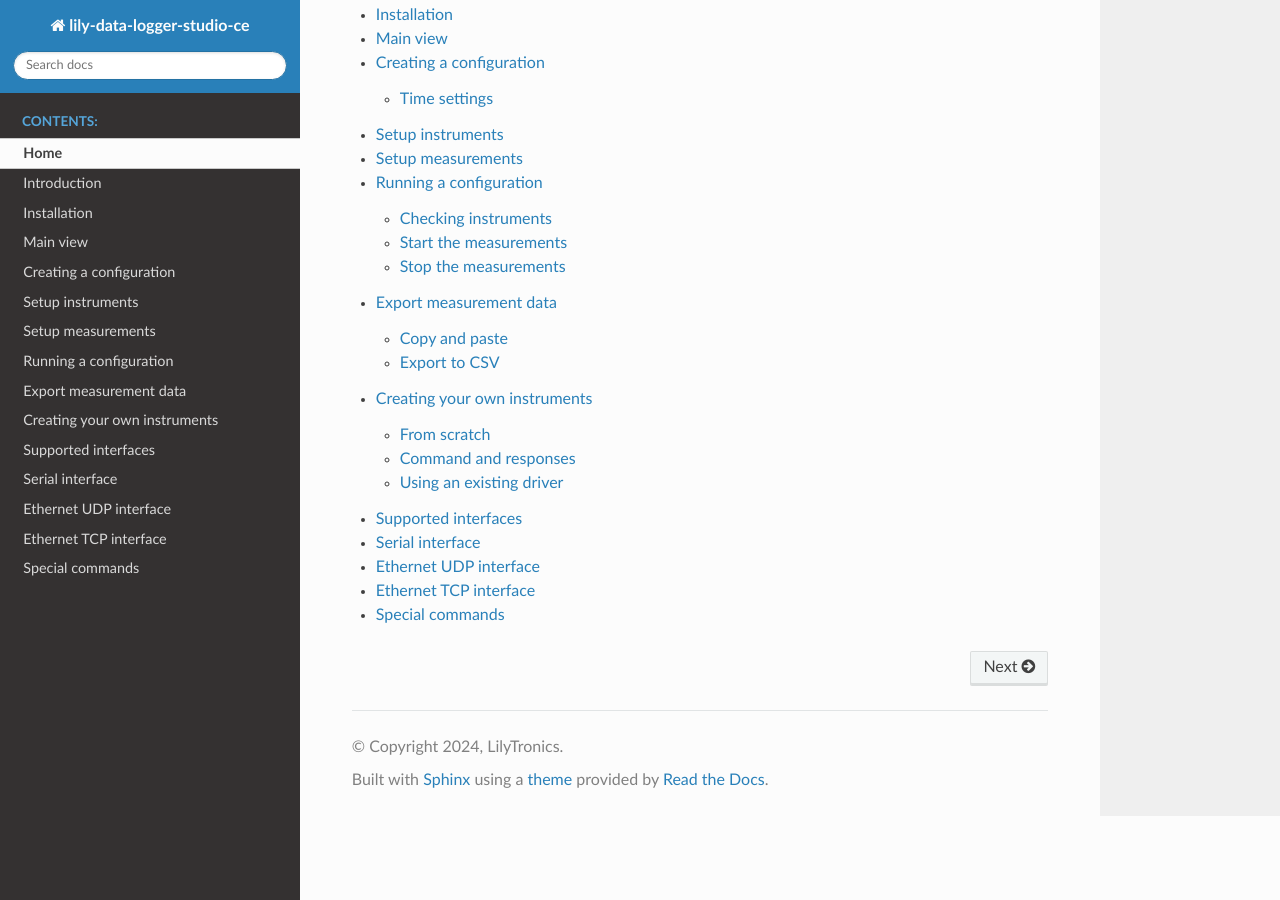
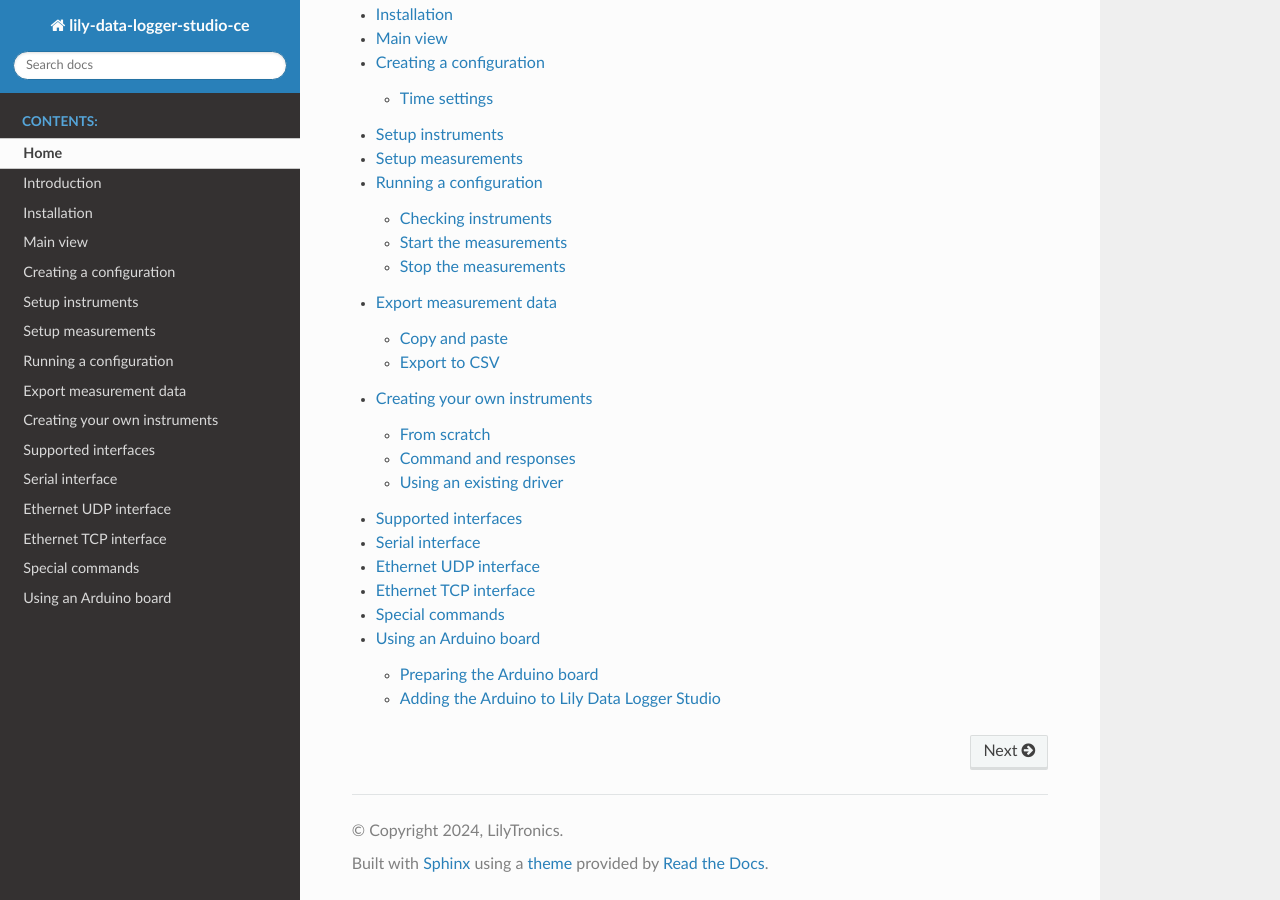
Before and after one commit to LilyTronics/lily_data_logger_software, a Sphinx documentation site: the page built from docs/index.rst, in a window 1280 px wide and 900 px high, scrolled down 793 px. Built offline with Sphinx 7.4.7 and the Read the Docs theme 2.0.0, drawn with Linux system fonts in a browser that asks for light colours; some of the changed lines change nothing that is shown.

Commit message:
add page for using Arduino DAQ (not finished)

```diff
--- a/docs/index.rst
+++ b/docs/index.rst
@@ -22,5 +22,4 @@ Lily Data Logger Studio CE (Community Edition)
     Ethernet UDP interface          <udp_interface.rst>
     Ethernet TCP interface          <tcp_interface.rst>
     Special commands                <special_commands.rst>
-
-.. Using the Arduino for doing measurements
+    Using an Arduino board          <using_arduino_board.rst>
--- /dev/null
+++ b/docs/using_arduino_board.rst
@@ -0,0 +1,56 @@
+Using an Arduino board
+======================
+
+The Arduino platform is an ideal platform for doing measurements. You can monitor digital and
+analog signals. All you need is to write a small firmware program to get the signals from the
+various IO pins using the serial port. Every Arduino board has a serial port.
+This can be used with the Lily Data Logger Studio. This page describes how to set it up.
+
+Preparing the Arduino board
+---------------------------
+
+First the Arduino board needs to be prepared. We assume you already have some experience with
+programming sketches into an Arduino board, if not, get some experience first by reading the
+documentation on https://docs.arduino.cc/ . When you are familiar with programming the Arduino,
+come back to this page.
+
+This application comes with a basic sketch for doing some simple measurements with an Arduino board.
+This sketch can be found in the download package and is called: ``lily_arduino_daq.ino``.
+
+Open this sketch in the Arduino IDE. The sketch can do three things:
+
+* Read digital IO pins. The state of a digital IO pin (D2, D3, etc.) can be read.
+* Write digital IO pins. The state of a digital IO pin can be set to 1 (5V) or 0 (0V).
+* Read analog input pins. The value of the analog input pins (A0, A1, etc.) can be read.
+
+Writing the IO pins is not supported by the application. We can only read IO pins (measurements).
+
+Now connect your Arduino board to the computer and program the sketch into your board. To verify
+if the board is working you can open the serial port monitor in the Arduino IDE. Type in the command:
+``rd2``. Make sure line ending is set to 'New Line'. and the speed to 115200 baud. This command will
+read the state of digital IO D2. The returned value should be a '0' or a '1'.
+You can also try to read an analog value with the command: ``ra0``.
+This will read the value from analog input A0. The returned value should be between 0 and 5V.
+See the screenshots below.
+
+.. image:: images/arduino_read_d2.png
+
+.. image:: images/arduino_read_a0.png
+
+In our case the digital input is '0' and the analog input is 1.188V.
+
+Adding the Arduino to Lily Data Logger Studio
+---------------------------------------------
+
+Close the Arduino IDE to make sure the serial port is no longer used by the IDE.
+Now we can add the Arduino measurements to the application. Start the application.
+First we add the Arduino board as an instrument. Click on the add instrument button.
+
+.. image:: images/add_arduino.png
+
+Name the instrument and select the instrument: 'Arduino DAQ'. After selecting the Arduino DAQ,
+the serial ports are detected. This can take a few moments depending on your system.
+Then select the proper serial port in our case it is 'COM8', but this completely depends on your
+system. All other settings (baud rate, parity, etc.) should be good. No need to change them
+Then click the 'Test settings' button to test the settings. As a test it reads the state of D2.
+When all is fine, click the OK button to save the settings.
```
Also changed, not shown: docs/images/add_arduino.png (added), docs/images/arduino_read_a0.png (added), docs/images/arduino_read_d2.png (added).
